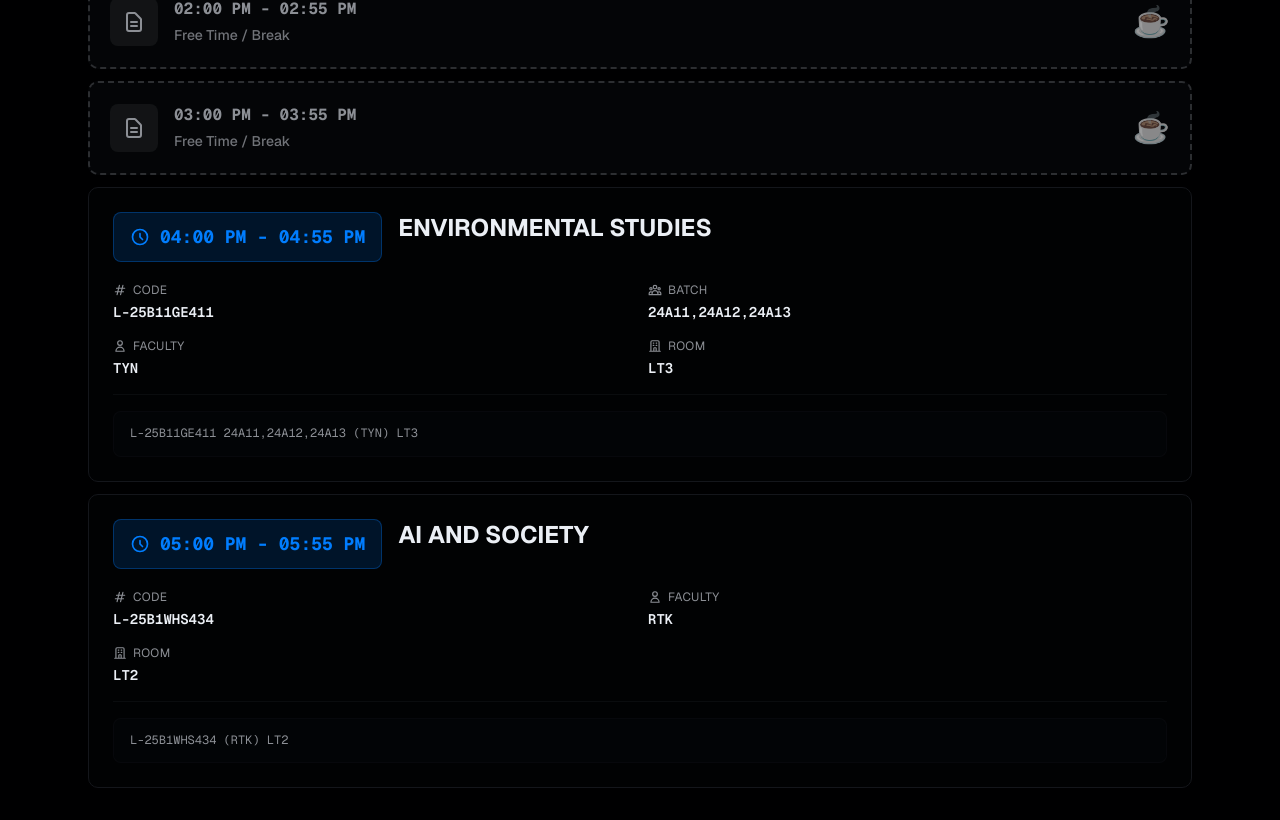
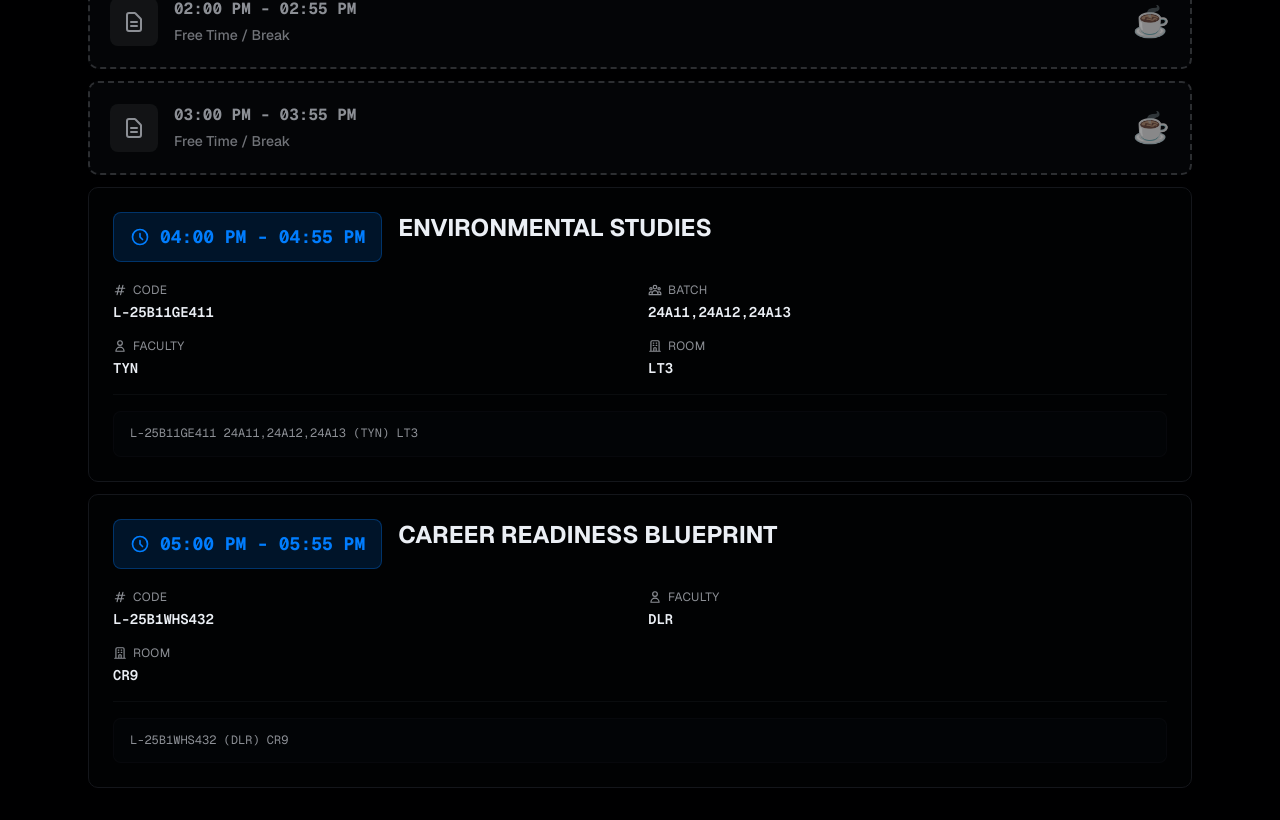
Before and after one commit to Kundan-Krishna366/myTimetable, a Next.js app: page / in a window 1280 px wide. Shown: the part 1552-2372 px from the top of the page. Built offline with nearby package versions, Linux system fonts and the light colour scheme.

Commit message:
changes in schedule

```diff
--- a/data/timetable.ts
+++ b/data/timetable.ts
@@ -13,7 +13,7 @@ export const timetable: Timetable = {
     { time: "10:00 AM - 10:55 AM", entry: "P-25B17CI471 24A12 (HSL) CL9_1" },
     { time: "11:00 AM - 11:55 AM", entry: "P-25B17CI473 24A12 (RBT) CL6" },
     { time: "12:00 PM - 12:55 PM", entry: "P-25B17CI473 24A12 (RBT) CL6" },
-    { time: "02:00 PM - 02:55 PM", entry: "L-25B1WHS434 (RTK) LT3" },
+    { time: "02:00 PM - 02:55 PM", entry: "L-25B1WHS432 (DLR) CR9" },
     { time: "04:00 PM - 04:55 PM", entry: "L-25B11CI413 24A11,24A12,24A13 (RBT) LT2" },
   ],
 
@@ -22,8 +22,8 @@ export const timetable: Timetable = {
     { time: "10:00 AM - 10:55 AM", entry: "L-25B1WCI431 24A11,24A12,24A13 (ATA) CR10" },
     { time: "11:00 AM - 11:55 AM", entry: "P-25B17CI476 24A12 (MGN) CL9_1" },
     { time: "12:00 PM - 12:55 PM", entry: "P-25B17CI476 24A12 (MGN) CL9_1" },
-    { time: "02:00 PM - 02:55 PM", entry: "L-25B1WHS434 (RTK) LT2" },
-    { time: "05:00 PM - 05:55 PM", entry: "L-25B1WHS434 (RTK) LT2" },
+    { time: "02:00 PM - 02:55 PM", entry: "L-25B1WHS432 (DLR) CR9" },
+    { time: "05:00 PM - 05:55 PM", entry: "L-25B1WHS432 (DLR) CR9" },
   ],
 
   WED: [
@@ -33,7 +33,7 @@ export const timetable: Timetable = {
     { time: "12:00 PM - 12:55 PM", entry: "L-25B11CI413 24A11,24A12,24A13 (RBT) LT2" },
     { time: "03:00 PM - 03:55 PM", entry: "P-25B1WCI471 B12[24A12] (ATA) CL5_2" },
     { time: "04:00 PM - 04:55 PM", entry: "P-25B1WCI471 B12[24A12] (ATA) CL5_2" },
-    { time: "05:00 PM - 05:55 PM", entry: "L-25B1WHS434 (RTK) LT2" },
+    { time: "05:00 PM - 05:55 PM", entry: "L-25B1WHS432 (DLR) CR9" },
   ],
 
   THU: [
@@ -41,7 +41,7 @@ export const timetable: Timetable = {
     { time: "10:00 AM - 10:55 AM", entry: "L-25B11GE411 24A11,24A12,24A13 (TYN) CR8" },
     { time: "11:00 AM - 11:55 AM", entry: "L-25B11CI411 24A11,24A12,24A13 (ALK) CR2" },
     { time: "12:00 PM - 12:55 PM", entry: "L-25B11CI413 24A11,24A12,24A13 (RBT) CR7" },
-    { time: "02:00 PM - 02:55 PM", entry: "L-25B1WHS434 (RTK) LT2" },
+    { time: "02:00 PM - 02:55 PM", entry: "L-25B1WHS432 (DLR) CR9" },
     { time: "03:00 PM - 03:55 PM", entry: "L-25B11CI412 24A11,24A12,24A13 (AKJ) CR7" },
   ],
 
@@ -51,7 +51,7 @@ export const timetable: Timetable = {
     { time: "11:00 AM - 11:55 AM", entry: "P-25B17CI472 24A12 (AKJ) CL4" },
     { time: "12:00 PM - 12:55 PM", entry: "P-25B17CI472 24A12 (AKJ) CL4" },
     { time: "04:00 PM - 04:55 PM", entry: "L-25B11GE411 24A11,24A12,24A13 (TYN) LT3" },
-    { time: "05:00 PM - 05:55 PM", entry: "L-25B1WHS434 (RTK) LT2" },
+    { time: "05:00 PM - 05:55 PM", entry: "L-25B1WHS432 (DLR) CR9" },
   ],
 
   SAT: [
```
